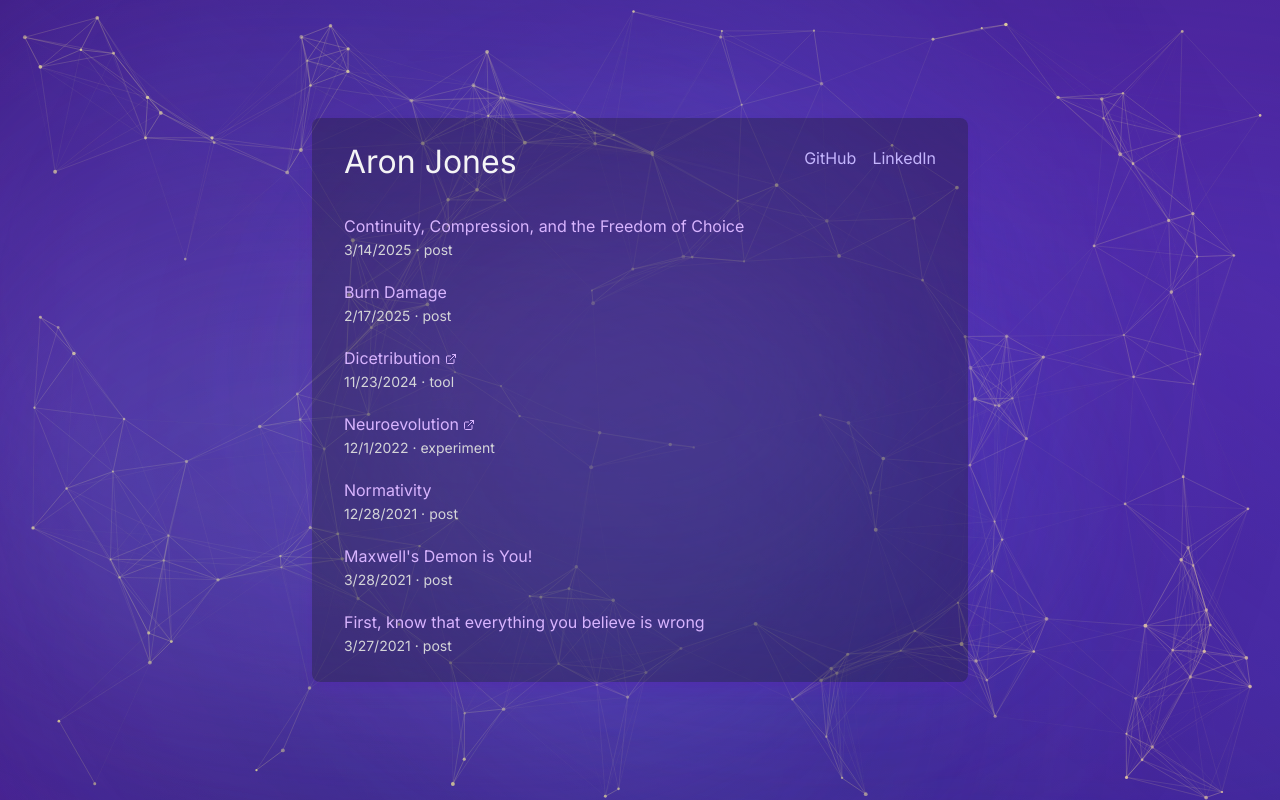
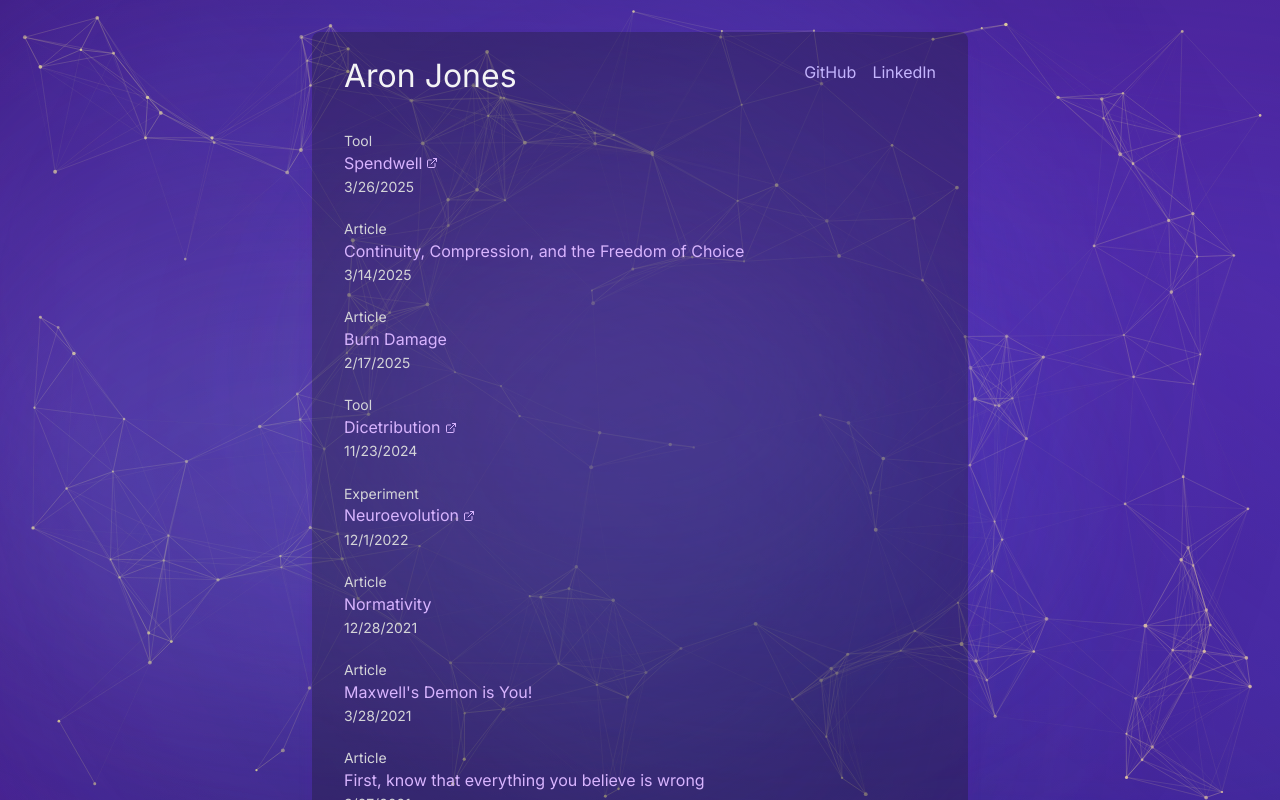
Before and after one commit to defrex/defrex-com, a Next.js app: page / in a window 1280 px wide. Built offline with nearby package versions, Linux system fonts and the light colour scheme.

Commit message:
add spendwell

```diff
--- a/src/app/page.tsx
+++ b/src/app/page.tsx
@@ -9,16 +9,22 @@ import { ExternalLinkIcon } from 'lucide-react'
 
 const experiments = [
   {
+    title: 'Spendwell',
+    href: 'https://spendwell.defrex.com/',
+    date: new Date('2025-03-26'),
+    type: 'Tool',
+  },
+  {
     title: 'Dicetribution',
     href: 'https://dicestribution.com/',
     date: new Date('2024-11-23'),
-    type: 'tool',
+    type: 'Tool',
   },
   {
     title: 'Neuroevolution',
     href: 'https://neuroevolution.defrex.com/',
     date: new Date('2022-12-01'),
-    type: 'experiment',
+    type: 'Experiment',
   },
 ]
 
@@ -29,7 +35,7 @@ export const metadata = {
 export default function Page() {
   const posts = postList().map((post) => ({
     ...post,
-    type: 'post',
+    type: 'Article',
   }))
 
   const items = [...posts, ...experiments].sort((a, b) => b.date.getTime() - a.date.getTime())
@@ -39,6 +45,9 @@ export default function Page() {
       {items.map((item, index) => (
         <TextLink key={index} href={'href' in item ? item.href : postDetailsPath(item.slug)}>
           <Stack gap={3}>
+            {/* <div className="border border-neutral-400 rounded py-px px-1">
+            </div> */}
+            <Text value={item.type} size="sm" color="light" />
             <Inline gap={1}>
               <Text value={item.title} color="inherit" />
               {'href' in item && !item.href.startsWith('/') ? (
@@ -47,8 +56,7 @@ export default function Page() {
             </Inline>
             <Inline gap={1}>
               <Text value={item.date.toLocaleDateString()} size="sm" color="light" />
-              <Text value="·" size="sm" color="light" />
-              <Text value={item.type} size="sm" color="light" />
+              {/* <Text value="·" size="sm" color="light" /> */}
             </Inline>
           </Stack>
         </TextLink>
```
